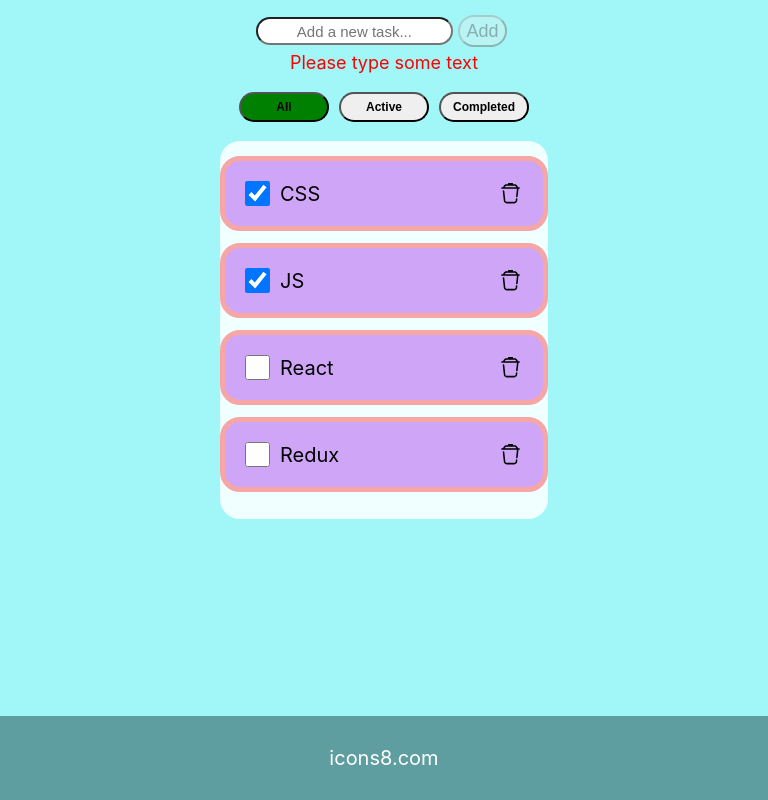
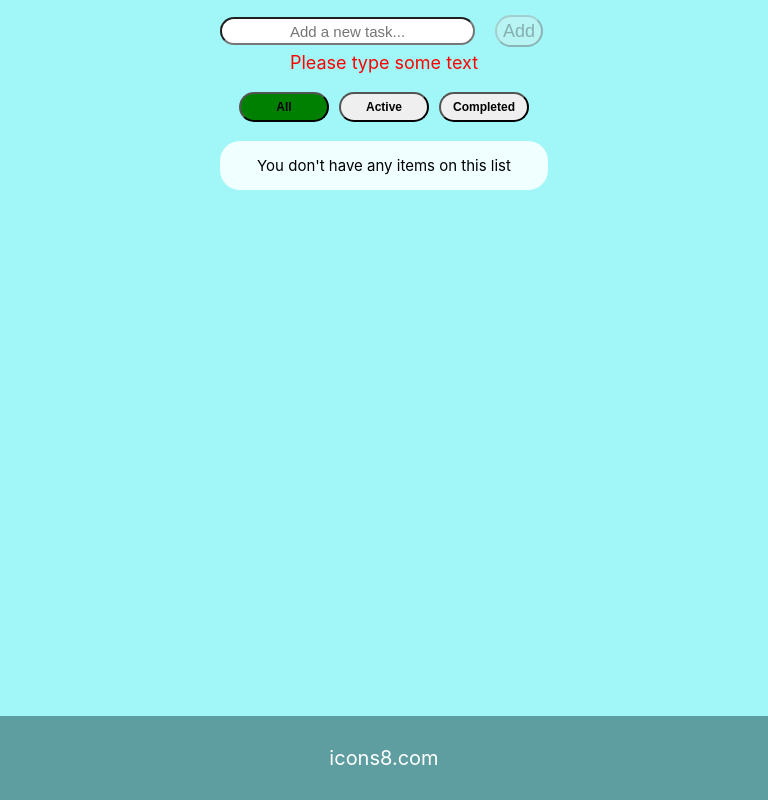
Before and after one commit to Radchenko87dmytro/My-Portfolio, a React (Create React App) app: page / in a window 768 px wide. Built offline with nearby package versions, Linux system fonts and the light colour scheme.

Commit message:
feature: added localStorage functionality, changed id creating, some refactoring css files

```diff
--- a/src/App.tsx
+++ b/src/App.tsx
@@ -1,33 +1,35 @@
 import { useState } from "react";
-import "./App.css";
+import "./AppHeader.css";
 import { Todolist, TaskType } from "./Todolist";
-import { v1 } from "uuid";
+//import { v1 } from "uuid";
 
 export type FilterValuesType = "all" | "completed" | "active";
 
 function App() {
-  const [tasks, setTasks] = useState<Array<TaskType>>([
-    { id: v1(), title: "CSS", isDone: true },
-    { id: v1(), title: "JS", isDone: true },
-    { id: v1(), title: "React", isDone: false },
-    { id: v1(), title: "Redux", isDone: false },
-  ]);
-
-  console.log(tasks);
+  const [tasks, setTasks] = useState<Array<TaskType>>(
+    localStorage.getItem("todoListTasks")
+      ? JSON.parse(localStorage.getItem("todoListTasks") || "[]")
+      : [
+          // { id: v1(), title: "CSS", isDone: true },
+          // { id: v1(), title: "JS", isDone: true },
+          // { id: v1(), title: "React", isDone: false },
+          // { id: v1(), title: "Redux", isDone: false },
+        ]
+  );
 
   const [filter, setFilter] = useState<FilterValuesType>("all");
 
-  function removeTask(id: string) {
-    //t.id !=== id
-    setTasks(tasks.filter((t) => t.id !== id));
-    //   console.log(filteredTasks);
+  function removeTask(id: number) {
+    let newTasks = tasks.filter((t) => t.id !== id);
+    setTasks(newTasks);
   }
 
   function addTask(title: string) {
-    let newTask = { id: v1(), title: title, isDone: false };
-    //newTask.id = tasks.length + 1
+    let newTask = { id: tasks.length + 1, title: title, isDone: false };
+
     let newTasks = [newTask, ...tasks];
     setTasks(newTasks);
+    localStorage.setItem("todoListTasks", JSON.stringify(newTasks));
   }
 
   function changeFilter(value: FilterValuesType) {
@@ -42,12 +44,13 @@ function App() {
     tasksForTodolist = tasks.filter((t) => t.isDone === false);
   }
 
-  const changeStatus = (id: string, isDone: boolean) => {
+  const changeStatus = (id: number, isDone: boolean) => {
     let task = tasks.find((t) => t.id === id);
     if (task) {
       task.isDone = isDone;
     }
     setTasks([...tasks]);
+    localStorage.setItem("todoListTasks", JSON.stringify([...tasks]));
   };
 
   return (
--- a/src/App.css
+++ b/src/AppHeader.css
@@ -1,4 +1,6 @@
-/* Canceling default styles */
+/* Canceling default styles
+Header section
+*/
 
 * {
   margin: 0;
@@ -77,6 +79,7 @@ svg:hover {
   font-size: 28px;
   border-radius: 20px;
   width: 100%;
+  margin-right: 15px;
   height: 58px;
 }
 
@@ -107,17 +110,6 @@ input:invalid {
   background-color: green;
 }
 
-/* .btnOverlay { */
-/* ustaw opacity na 1, zeby zobaczyc jak to wyglada */
-/* opacity: 1;
-  position: absolute;
-  width: 60px;
-  height: 60px;
-  margin: 10px;
-  background-color: red;
-  text-decoration: line-through;
-} */
-
 .filter-section {
   display: flex;
   justify-content: center;
@@ -131,87 +123,6 @@ input:invalid {
 
 .active-filter {
   background-color: green;
-}
-
-.task-section {
-  display: block;
-  justify-content: center;
-  align-items: center;
-  width: 100%;
-  max-height: 52vh;
-  overflow: auto;
-  padding: 20px;
-}
-
-.task-container {
-  display: flex;
-  align-items: center;
-}
-
-.task-item {
-  display: flex;
-  justify-content: space-between;
-  align-items: center;
-  font-size: 36px;
-  padding: 20px;
-  margin: 0 auto;
-  margin-bottom: 12px;
-  background-color: #cfa6f7;
-  border: 5px solid #f7a6a6;
-  border-radius: 20px;
-  /* overflow: hidden; */
-}
-
-.task-message {
-  display: flex;
-  justify-content: center;
-  font-size: 20px;
-}
-
-input[type="checkbox"]:checked + .custom-checkbox::after {
-  display: block;
-}
-
-.custom-checkbox {
-  display: inline-block;
-  width: 30px;
-  height: 30px;
-  background-color: #fff;
-  border: 2px solid #555;
-  border-radius: 5px;
-  position: relative;
-  cursor: pointer;
-  margin-right: 10px;
-}
-
-.error {
-  display: flex;
-  justify-content: center;
-  color: red;
-  font-size: 26px;
-}
-
-.errorHidden {
-  display: flex;
-  justify-content: center;
-  color: red;
-  font-size: 28px;
-  opacity: 0;
-}
-
-.links {
-  display: flex;
-  /* flex-direction: column; */
-  text-align: center;
-  justify-content: center;
-  color: white;
-  background-color: cadetblue;
-  height: 84px;
-}
-
-.links p {
-  padding: 30px;
-  font-size: 20px;
 }
 
 /* Media Queries */
@@ -250,7 +161,7 @@ input[type="checkbox"]:checked + .custom-checkbox::after {
   .input-area {
     text-align: center;
     font-size: 15px;
-    width: 60%;
+    width: 80%;
     height: 28px;
   }
 
@@ -297,10 +208,6 @@ input[type="checkbox"]:checked + .custom-checkbox::after {
     align-items: center;
     margin: 14px;
   }
-
-  /* .links p {
-    font-size: 16px;
-  } */
 }
 
 /* Tablets and larger devices (768px and above) */
@@ -309,24 +216,6 @@ input[type="checkbox"]:checked + .custom-checkbox::after {
   button {
     margin: 5px;
   }
-  /* .todolist {
-    margin: 1rem 0;
-    display: flex;
-    justify-content: center;
-    align-items: center;
-    padding: 1rem;
-  } */
-  /* .input-area {
-    text-align: center;
-    font-size: 1rem;
-    width: 20rem;
-    height: 2rem;
-  } */
-  /* .add-button {
-    width: 3rem;
-    height: 2rem;
-    font-size: 1rem;
-  } */
 
   .task-section {
     width: 100%;
@@ -334,14 +223,7 @@ input[type="checkbox"]:checked + .custom-checkbox::after {
 
   .task-item {
     width: 100%;
-    /* margin: 10px; */
   }
-  /* .task-message {
-    font-size: 18px;
-  } */
-  /* .links p {
-    font-size: 20px;
-  } */
 }
 
 /* Larger screens (1024px and above) */
--- /dev/null
+++ b/src/AppTasks.css
@@ -0,0 +1,199 @@
+/* Tasks section */
+
+.task-section {
+  display: block;
+  justify-content: center;
+  align-items: center;
+  width: 100%;
+  max-height: 52vh;
+  overflow: auto;
+  padding: 20px;
+}
+
+.task-container {
+  display: flex;
+  align-items: center;
+}
+
+.task-item {
+  display: flex;
+  justify-content: space-between;
+  align-items: center;
+  font-size: 34px;
+
+  font-family: "Kalam", cursive;
+  font-weight: 300;
+  font-style: normal;
+
+  padding: 20px;
+  margin: 0 auto;
+  margin-bottom: 12px;
+  background-color: #cfa6f7;
+  border: 5px solid #f7a6a6;
+  border-radius: 20px;
+  /* overflow: hidden; */
+}
+
+.task-item-completed {
+  text-decoration: line-through;
+}
+
+.task-message {
+  display: flex;
+  justify-content: center;
+  font-size: 20px;
+}
+
+input[type="checkbox"]:checked + .custom-checkbox::after {
+  display: block;
+}
+
+.custom-checkbox {
+  display: inline-block;
+  width: 30px;
+  height: 30px;
+  background-color: #fff;
+  border: 2px solid #555;
+  border-radius: 5px;
+  position: relative;
+  cursor: pointer;
+  margin-right: 10px;
+}
+
+.error {
+  display: flex;
+  justify-content: center;
+  color: red;
+  font-size: 26px;
+}
+
+.errorHidden {
+  display: flex;
+  justify-content: center;
+  color: red;
+  font-size: 28px;
+  opacity: 0;
+}
+
+.links {
+  display: flex;
+  /* flex-direction: column; */
+  text-align: center;
+  justify-content: center;
+  color: white;
+  background-color: cadetblue;
+  height: 84px;
+}
+
+.links p {
+  padding: 30px;
+  font-size: 20px;
+}
+
+/* Media Queries */
+
+/* Mobile devices (less than 768px) */
+
+@media screen and (max-width: 768px) {
+  body {
+    min-width: 375px;
+  }
+
+  button {
+    width: 90px;
+    margin: 5px;
+    font-size: 8px;
+  }
+
+  svg {
+    width: 25px;
+    height: 25px;
+  }
+
+  h2 {
+    padding: 6px 3px;
+  }
+
+  .custom-checkbox {
+    width: 25px;
+    height: 25px;
+  }
+
+  .todolist-container {
+    padding-top: 10px;
+  }
+
+  .input-area {
+    text-align: center;
+    font-size: 15px;
+    width: 80%;
+    height: 28px;
+  }
+
+  .error {
+    display: flex;
+    justify-content: center;
+    color: red;
+    font-size: 18px;
+  }
+
+  .errorHidden {
+    display: flex;
+    justify-content: center;
+    color: red;
+    font-size: 18px;
+    opacity: 0;
+  }
+
+  .task-message {
+    font-size: 15px;
+  }
+
+  .task-section {
+    width: 100%;
+    margin: 0 auto;
+    padding: 15px 0px;
+  }
+
+  .task-item {
+    font-size: 20px;
+    width: 90%;
+  }
+
+  .add-button,
+  .add-button-disabled {
+    width: 15%;
+    height: 32px;
+    font-size: 18px;
+  }
+
+  .filter-section {
+    display: flex;
+    justify-content: center;
+    align-items: center;
+    margin: 14px;
+  }
+}
+
+/* Tablets and larger devices (768px and above) */
+
+@media screen and (min-width: 768px) {
+  button {
+    margin: 5px;
+  }
+
+  .task-section {
+    width: 100%;
+  }
+
+  .task-item {
+    width: 100%;
+  }
+}
+
+/* Larger screens (1024px and above) */
+@media (min-width: 1024px) {
+  .task-item {
+    width: 100%;
+  }
+}
--- a/src/Todolist.tsx
+++ b/src/Todolist.tsx
@@ -1,19 +1,20 @@
-import "./App.css";
+//import "./AppHeader.css";
+import "./AppTasks.css";
 import { FilterValuesType } from "./App";
 import { ChangeEvent, useEffect, useState } from "react";
 
 export interface TaskType {
-  id: string;
+  id: number;
   title: string;
   isDone: boolean;
 }
 
 export interface PropsType {
   tasks: Array<TaskType>;
-  removeTask: (id: string) => void;
+  removeTask: (id: number) => void;
   changeFilter: (value: FilterValuesType) => void;
   addTask: (title: string) => void;
-  changeStatus: (id: string, isDone: boolean) => void;
+  changeStatus: (id: number, isDone: boolean) => void;
   filter: FilterValuesType;
 }
 
@@ -60,16 +61,13 @@ export function Todolist(props: PropsType) {
     setNewTaskTitle("");
   };
 
-  const removeTaskHandler = (id: string) => {
+  const removeTaskHandler = (id: number) => {
     props.removeTask(id);
   };
 
   return (
     <div className="todolist-container">
       <div>
-        {/* <label htmlFor="input-area" id="label">
-          What to learn
-        </label> */}
         <div className="input-container">
           <input
             className="input-area"
@@ -80,12 +78,6 @@ export function Todolist(props: PropsType) {
             placeholder="Add a new task..."
             maxLength={20}
           />
-
-          {/* <div onClick={() => {
-              if (newTaskTitle.trim() === "") {
-                //setError("Please type some text");
-              }
-            }}  className={newTaskTitle.trim() === "" ? "btnOverlay" : ""}></div> */}
 
           <button
             className={btnDisabled ? "add-button-disabled" : "add-button"}
@@ -150,7 +142,11 @@ export function Todolist(props: PropsType) {
                     checked={t.isDone}
                     onChange={onChangeHandler}
                   />
-                  <span>{t.title}</span>
+                  <span
+                    className={t.isDone === true ? "task-item-completed" : ""}
+                  >
+                    {t.title}
+                  </span>
                 </div>
 
                 <div
```
Also changed, not shown: package.json (+7 -4 lines), 2 other files (tests, documents, lock files or other folders).
